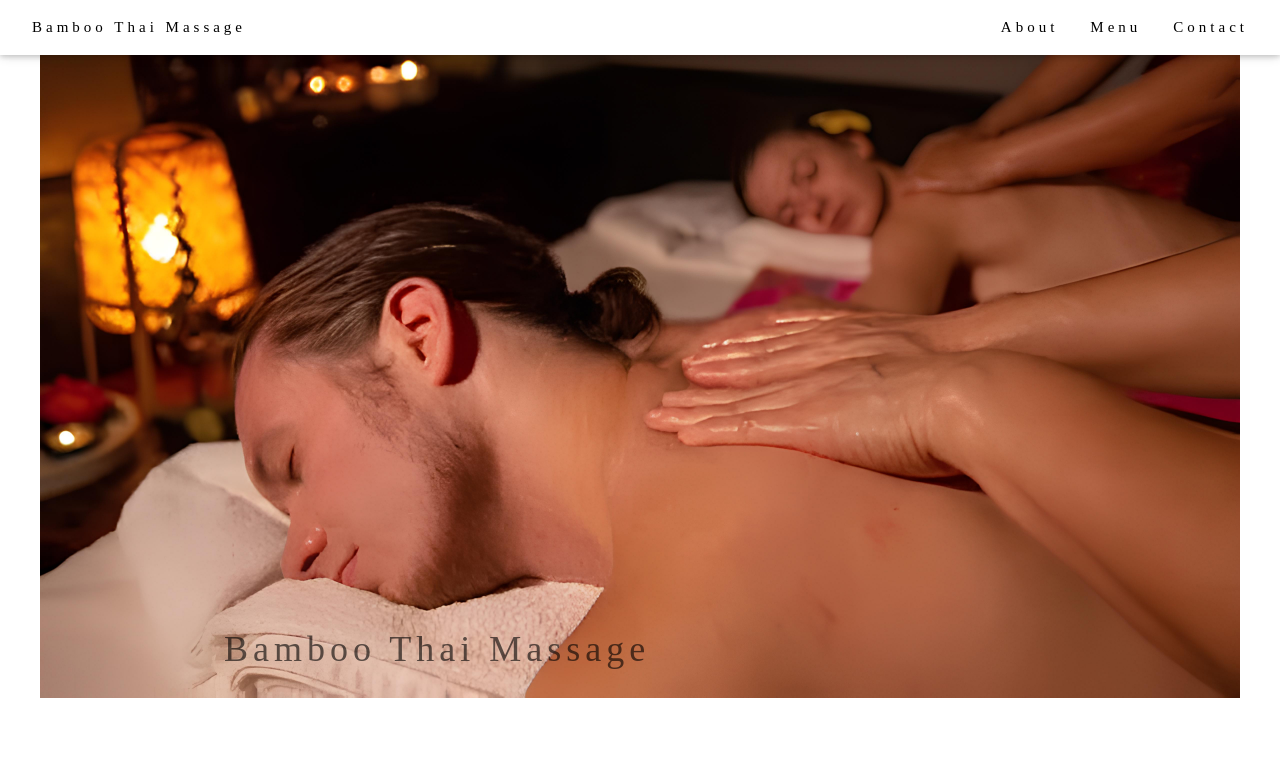
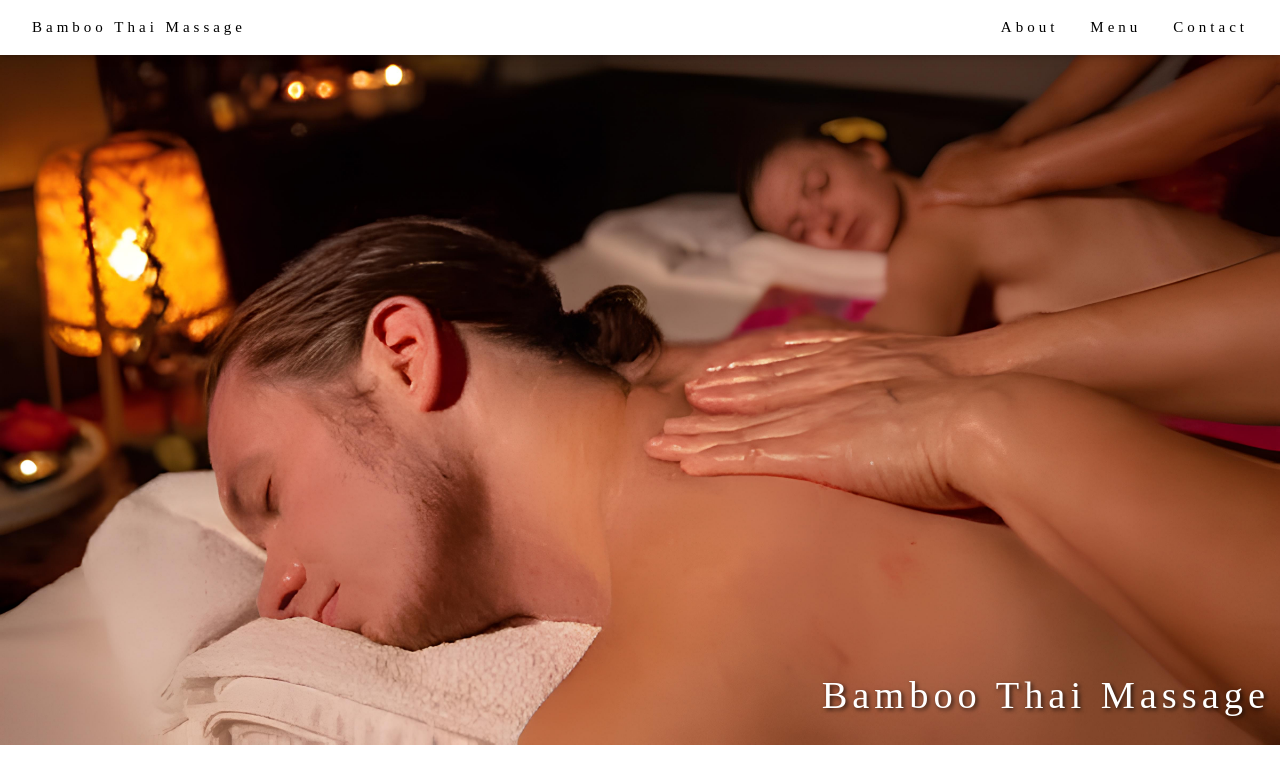
Before and after one commit to chayungithub/bamboo-site, a plain HTML site: page index.html in a window 1280 px wide. Shown: the top 772 px of the page. Drawn offline with nearby package versions, Linux system fonts and the light colour scheme.

Commit message:
Update index.html

```diff
--- a/index.html
+++ b/index.html
@@ -29,11 +29,11 @@ h1, h2, h3, h4, h5, h6 {
 </div>
 
 <!-- Header -->
-<header class="w3-display-container w3-content w3-wide" style="max-width:1600px;min-width:500px" id="home">
-  <img class="w3-image" src="img\pixelcut-export.jpeg" alt="Hamburger Catering" width="1200" height="600" style="display: block; margin: 0 auto;">
-  <div class="w3-display-bottomleft w3-padding-large w3-opacity">
-    <h1 class="w3-xxlarge" style="margin-left: 200px;">Bamboo Thai Massage</h1>
-  </div>
+<header class="w3-display-container w3-content w3-wide" style="max-width:1600px; min-width:500px; position: relative;" id="home">
+  <img class="w3-image" src="img/pixelcut-export.jpeg" alt="Hamburger Catering" style="display: block; margin: 0 auto; max-width: 100%; height: auto;">
+  <h3 class="w3-xxlarge" style="position: absolute; bottom: 10px; right: 10px; font-size: clamp(1rem, 3vw, 3rem) !important; color: white; text-shadow: 2px 2px 4px rgba(0,0,0,0.7);">
+  Bamboo Thai Massage
+</h3>
 </header>
 
 <!-- Page content -->
```
